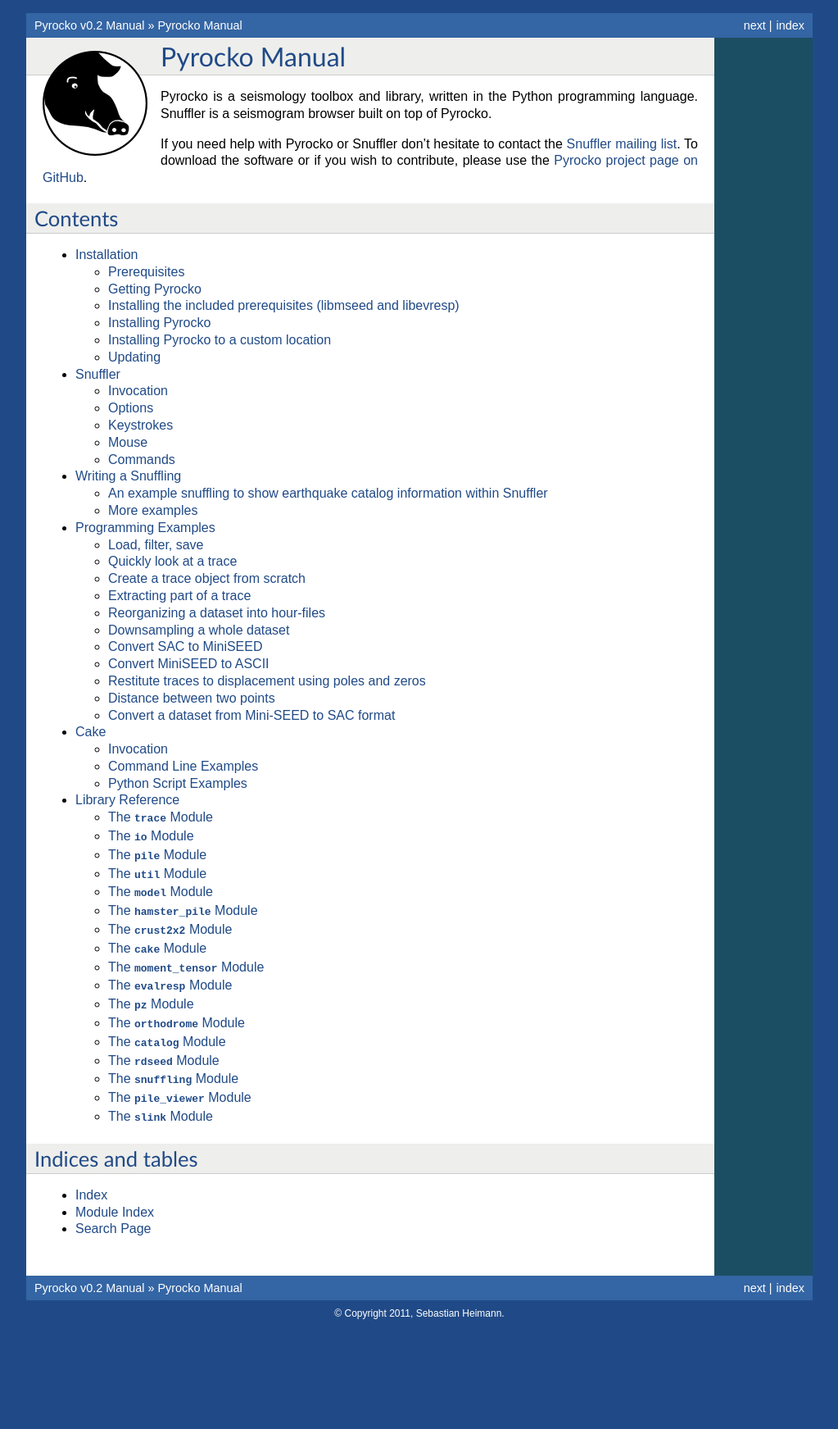
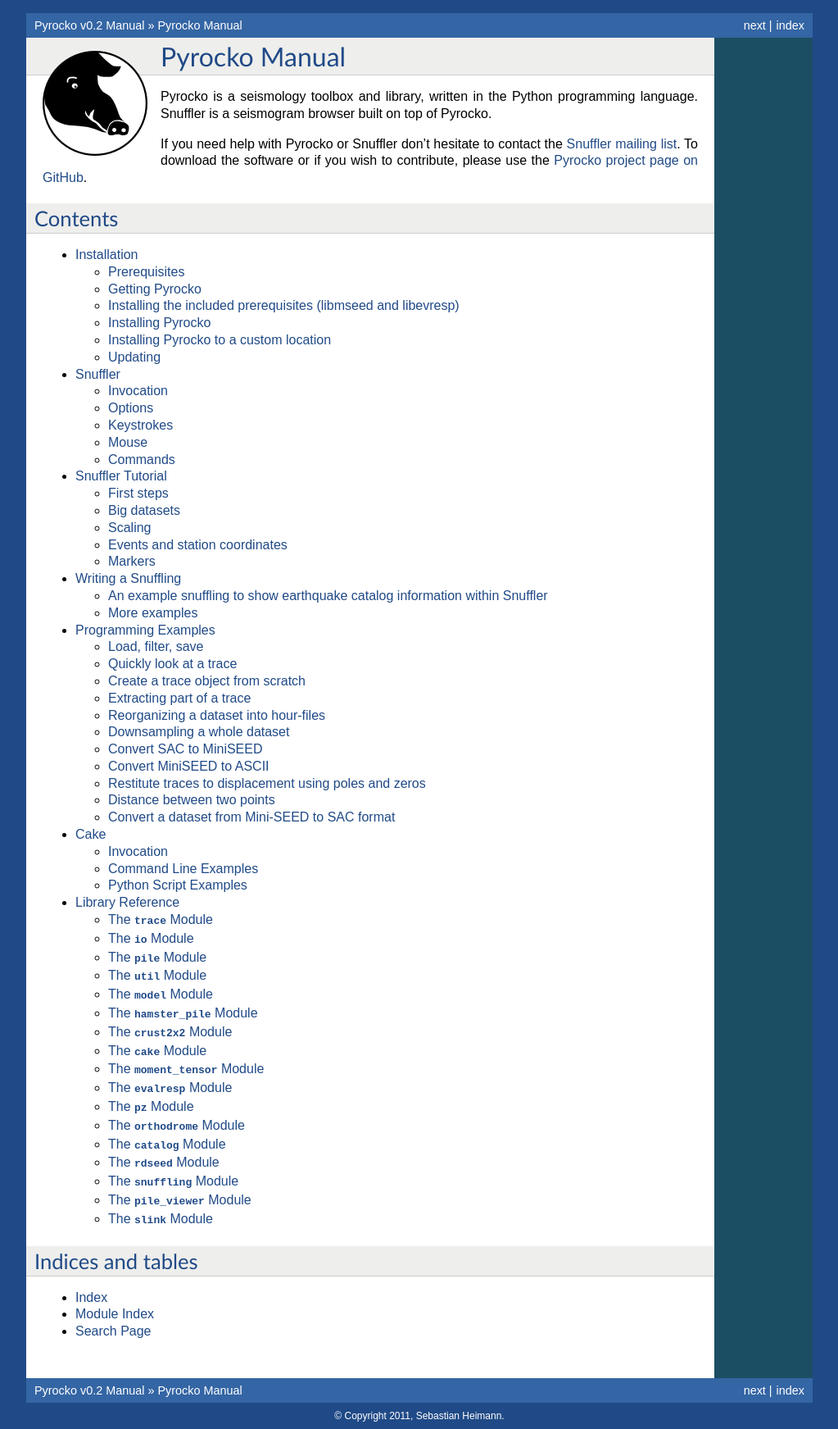
Before and after one commit to pyrocko/pyrocko, a Sphinx documentation site: the page built from doc/index.rst, in a window 1280 px wide. Shown: the whole page at 82% size, without its empty margins (128-1151 px from the left). Built offline with Sphinx 7.4.7, drawn with Linux system fonts in a browser that asks for light colours; formulas are drawn with MathJax 3; before the commit the page ends 1618 px from its top, so only the background shows below that; some of the changed lines change nothing that is shown.

Commit message:
added tutorial first draft

```diff
--- a/doc/index.rst
+++ b/doc/index.rst
@@ -17,6 +17,7 @@
 
    install
    snuffler
+   snuffler_tutorial
    snuffling_howto
    examples
    cake_doc
--- /dev/null
+++ b/doc/snuffler_tutorial.rst
@@ -0,0 +1,240 @@
+
+Snuffler Tutorial
+=================
+
+This document describes basic usage of Snuffler.
+
+First steps
+-----------
+
+Suppose we want to have a quick look on some seismic waveforms in a file
+:file:`test.mseed` (`download <http://emolch.org/test.mseed>`_).  The file is
+in Mini-SEED format, which is the default file format, when working with
+Snuffler.  Download the file, then run the command ::
+
+    snuffler test.mseed
+
+A window should open:
+
+.. image:: _static/screenshot1.png
+    :align: center
+
+Initially, no waveforms are shown. That is perfectly ok.
+
+Now use the mouse! Press and hold the mouse button to navigate: draging it sideways
+will bring you back and forth in time, pushing and pulling will zoom out and
+in, respectively.
+
+If you zoom in close enough, the trace data will appear:
+
+.. image:: _static/screenshot2.png
+    :align: center
+
+There are some more commands to navigate. The :kbd:`<space>` key brings you one
+page forward in time, :kbd:`b` does the opposite. Press :kbd:`?` for a list of key bindings.
+
+Things to remember for now are:
+
+* Full screen display is toggled by pressing :kbd:`f`.
+* Snuffler has a main menu, which is accessed by pressing the right mouse
+  button within the trace view.
+* Using the mouse wheel while holding down :kbd:`<control>` allows you to
+  quickly change the number of tracks shown on display.
+
+How to get help:
+
+* Press :kbd:`?` or select :guilabel:`Help` from the main menu.
+* Use ``snuffler --help`` to see what command line options are available.
+* There is a `manual <http://emolch.github.com/pyrocko/snuffler>`_.
+
+Before continuing, you should make yourself a bit familiar with basic
+navigation in Snuffler.
+
+
+Big datasets
+------------
+
+Snuffler will only show waveform data, when there are not too many data samples
+within the current view. Zoom out to get an overview on what is available -
+zoom in to see the waveforms. With this behaviour, it is possible to quickly
+get an overview over tens of thousands of files without any problems.
+
+Here's an example of just a few thousand files:
+
+.. image:: _static/screenshot3.png
+    :align: center
+
+If color is continuous, so is the trace (no gaps). If there is a gap in the
+data, color changes. Which color it uses does not have any special meaning.
+
+No data is actually loaded in overview mode. But of course, all file headers
+have to be read when Snuffler encounters any new files. Fortunately, the trace
+meta information is written to a cache. So, if Snuffler is started with files
+it has seen before and which have not been modified meanwhile, startup time is
+a snap.
+
+.. note::
+
+  By default, the cache is stored in a directory under :file:`/tmp`.  This
+  directory is usually emptied on restart of the computer. It is possible to
+  use a custom location, when you have a very large set of files and don't want
+  to loose the meta data cache on restart. This can be set with the
+  :option:`--cache` command line option.
+
+You may now use this small example dataset :file:`testdata.tar` (`download
+<http://emolch.org/testdata.tar>`_) with 153 files from some stations in Germany
+(3 days, 17 stations with 3 channels each, 23MB).
+
+Untar the file and look at the data using Snuffler::
+
+    tar -xvf testdata.tar
+    snuffler testdata
+
+Yes, Snuffler will recurse into that directory and use all files it can read!
+Of course, you can also restrict it to use only specific files::
+
+    snuffler testdata/*LHZ*
+
+.. note::
+
+    When using shell globbing like this, you may bump into the maximum command
+    line length limit. This is because the shell expands the :file:`*` argument
+    into lots of filenames and most shells have a limit on how long a command
+    line can be. If that happens, you may the :option:`--pattern` command
+    line option to avoid that problem::
+
+        snuffler --pattern='.*LHZ.*' testdata
+
+    The pattern argument is a regular expression, so '``.*``' is used instead
+    of '``*``' and it must be protected from shell command line processing
+    using quotes.
+
+
+.. image:: _static/screenshot4.png
+    :align: center
+
+Colored rectangles are shown for each file, so we can immediatly see that this
+dataset is cut into day-files.  That there is no change in color at midnights
+indicates, that there is no gap in the recordings however. Take a closer look
+at 2009-09-19 00:00. Zoom in until the traces appear, filter a bit.
+
+Oh, there's an earthquake spanning the file boundaries!
+
+.. image:: _static/screenshot5.png
+    :align: center
+
+Notice, that the filtering works seamless across the file boundaries! By
+default, Snuffler will try to connect adjacent traces. This feature can be
+turned off in the right-click menu under :guilabel:`Allow Degapping`. Turn it
+off, to see some filter artifacts at the boundary! Then turn it on again.
+
+.. note::
+
+    When the lowpass is active  and its corner frequency is way below the
+    Nyquist frequency, the signal will be downsampled first and then filtered.
+    This reduces the number of samples to display on screen, allowing for a
+    larger time window to be shown at once. However, downsampling and filtering
+    will require some processing power, so the responsiveness of the
+    application may drop when viewing long timewindows at frequencies way below
+    the Nyquist frequency. You may want to downsample the whole dataset in
+    advance in such a case (there is no need to work with 200Hz recordings
+    when looking at e.g. long period surface waves).
+
+    Occasionally, the downsampling process may be disturbing. It can be turned
+    off in the right-click menu under :guilabel:`Allow Downsampling`.
+
+Scaling
+-------
+
+Several options control the relative and absolute scaling of the waveforms. The
+relative scaling mode and the scaling base can be selected in the right-click
+menu. The :guilabel:`Gain` slider in the :guilabel:`Main Controls` panel
+multiplies the traces on display by an additional factor to quickly magnify
+some small features. Normally the traces are clipped within the color boxes,
+but you may choose to turn off display of the boxes and to disable the
+clipping.
+
+.. image:: _static/screenshot6.png
+    :align: center
+
+The current scale range on each track is shown when :guilabel:`Show Scale
+Range` in the right-click menu is selected.
+
+Events and station coordinates
+------------------------------
+
+Now we might like to sort the stations according to distance to the event.  To
+do this, Snuffler needs station and event coordinates. A simple way to tell
+Snuffler something about your stations is via the :option:`--stations` command
+line option::
+
+    snuffler --stations=testdata/stations.txt testdata
+
+The :file:`stations.txt` file is a simple ascii table.
+
+Event information can come from various sources. In our example dataset, we are
+most likely seeing a global earthquake, so we may query one of the global
+earthquake catalogs. In the main menu select :menuselection:`Panels --> Catalog
+Search (builtin)`. A panel opens in the bottom part of the Snuffler window. Make sure you have internet access, select a minimum magnitude and hit :guilabel:`Run`.
+
+.. image:: _static/screenshot7.png
+    :align: center
+
+Aha, so this one is coming in from Bali!
+
+.. note::
+
+    This catalog search feature queries the web page of the given catalog for
+    the time range currently in view, so please use this in a civilized manner.
+    Uneccessarily large queries may look like a denial-of-service attack to
+    those running the catalogs.
+
+You should now select the event marker with a single click. Now press :kbd:`e`
+(like "event") to make this the *active event*. The *active event* is used as
+the origin for distance computations (among other things discussed later).
+There can only be one active event at a time (while several may be selected).
+To distinguish the *active event* from other events, it is marked with a box
+around its name.
+
+Now select :guilabel:`Sort by Distance` in the main menu.
+
+.. image:: _static/screenshot8.png
+    :align: center
+
+There's your traces sorted by distance to the event.
+
+Markers
+-------
+
+Three different types of markers are available in Snuffler: *normal markers*,
+*phase markers*, and *event markers*. To create a new *normal marker*
+interactively, double-click the mouse to activate the picking mode, then click
+where you want to put it. With click and drag, markers spanning a time interval
+may be created. The markers may either be attached to a certain trace (via
+network/station/location/channel ID) or may serve as time (span) markers only.
+The latter can be created by clicking on the time axis rather than on the
+traces. Here are some different normal markers:
+
+.. image:: _static/screenshot9.png
+    :align: center
+
+A color may be assigned to the selected markers using the number keys :kbd:`0` - :kbd:`5`.
+
+To enhance a *normal marker* to a *phase marker*, use the function keys
+:kbd:`<F1>` - :kbd:`<F5>`. A *phase marker* differs from a normal marker by
+having a phase name and in that it may be associated to an event. Normally,
+phase markers are associated to the current *active event* (see above). If
+there is no active event, you may associate them later. To (re)associate a
+phase marker to an (other) event, select both, phase marker and event, then
+press :kbd:`e` (use the :kbd:`shift` key while clicking to select more than one
+marker). :kbd:`<F10>` converts a *phase marker* back to a normal marker.
+
+To enhance a *normal marker* to an *event marker*, select the marker and press
+:kbd:`e` (the new event marker will also be the new *active event*).
+
+.. note::
+
+    Here's a little trick: an event marker created like this will have as
+    origin the coordinates of the station of the trace on which the
+    original normal marker was created. This way, you can easily sort the
+    traces according to their distance to this station.
```
Also changed, not shown: doc/_static/screenshot1.png (added), doc/_static/screenshot2.png (added), doc/_static/screenshot3.png (added), doc/_static/screenshot4.png (added), doc/_static/screenshot5.png (added), doc/_static/screenshot6.png (added), doc/_static/screenshot7.png (added), doc/_static/screenshot8.png (added), doc/_static/screenshot9.png (added).
